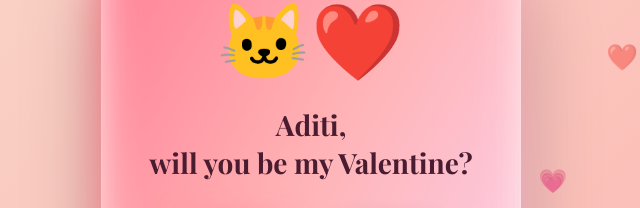
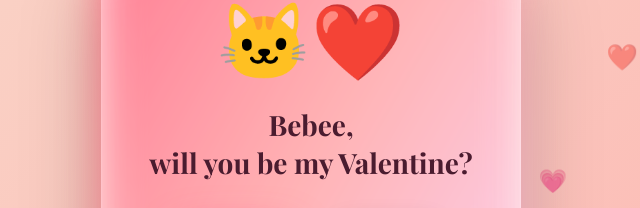
Before and after one commit to samuelalex3737/Valentines-Day, a plain HTML site: page index.html in a window 1280 px wide. Shown: the part 233-441 px from the top of the page, 329-969 px from the left. Drawn offline with nearby package versions, Linux system fonts and the light colour scheme.

Commit message:
Updated name to Bebee

```diff
--- a/index.html
+++ b/index.html
@@ -170,7 +170,7 @@
 
   <div class="card">
     <div class="emoji">🐱❤️</div>
-    <h2>Aditi,<br>will you be my Valentine?</h2>
+    <h2>Bebee,<br>will you be my Valentine?</h2>
 
     <div class="buttons">
       <button id="yes">Yes 💖</button>
```
